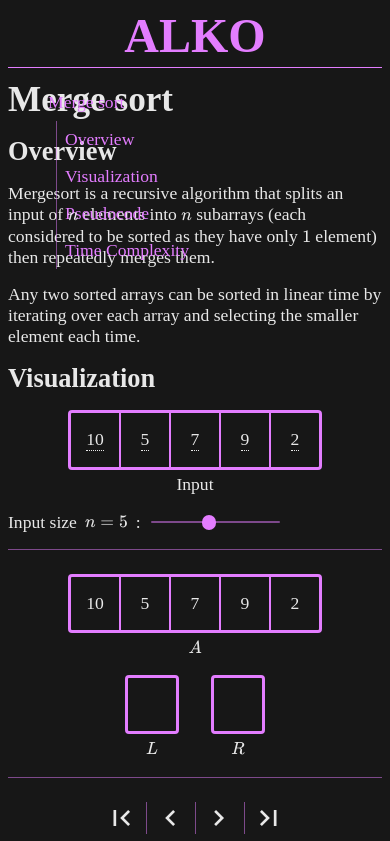
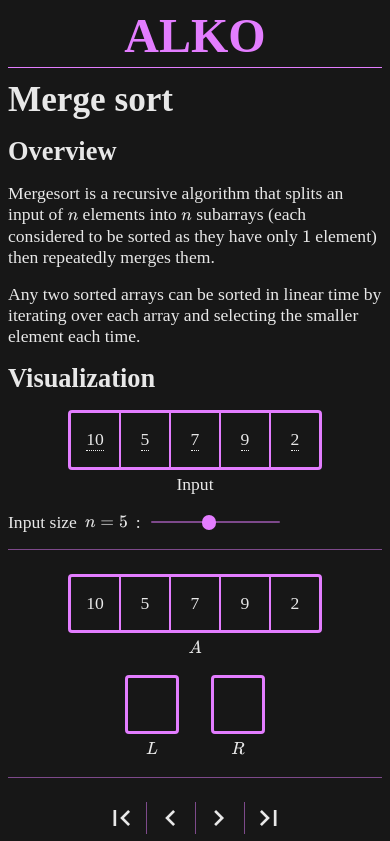
Before and after one commit to elkalt/alko, a SvelteKit app: page /algorithms/sorting/merge_sort in a window 390 px wide. Shown: the top 841 px of the page. Built offline with nearby package versions, Linux system fonts and the light colour scheme; a web font is replaced by a local one.

Commit message:
remove header on mobile

```diff
--- a/src/routes/algorithms/+layout.svelte
+++ b/src/routes/algorithms/+layout.svelte
@@ -1,5 +1,8 @@
 <script lang="ts">
   import { onMount, onDestroy } from 'svelte';
+
+  let isMobile: boolean = false;
+  const handleResize = () => isMobile = window.innerWidth < 768;
 
   let headings: Element[] = [];
   let headerHeight: number;
@@ -9,7 +12,8 @@
   let headingContainer: HTMLElement;
   let lastScrollY: number = 0;
 
-  const handleScroll = () => {
+  function handleScroll() {
+    if (isMobile) return;
     const rect = headingContainer.getBoundingClientRect();
     const currentScrollY = window.scrollY;
 
@@ -22,26 +26,32 @@
     }
 
     lastScrollY = currentScrollY;
-  };
+  }
 
   onMount(() => {
     if (typeof window !== 'undefined') {
+      handleResize();
+
       headings = Array.from(document.querySelectorAll('h1, h2, h3')).slice(1);
       headerHeight = document.querySelector('header')!.getBoundingClientRect().height;
       top = headerHeight + 24;
       originalHeight = top;
+
       window.addEventListener('scroll', handleScroll);
+      window.addEventListener('resize', handleResize);
     }
   });
 
   onDestroy(() => {
     if (typeof window !== 'undefined') {
       window.removeEventListener('scroll', handleScroll);
+      window.removeEventListener('resize', handleResize);
     }
   });
 </script>
 
 <div bind:this={headingContainer} class='heading-container' style:top={`${top}px`} style:position={position}>
+  {#if !isMobile}
     {#each headings as heading}
       {@const level = parseInt(heading.tagName.charAt(1))}
       <a
@@ -51,6 +61,7 @@
         {heading.textContent}
       </a>
     {/each}
+  {/if}
 </div>
 <slot />
 
```
Lines whose indentation alone changed are shown as unchanged.
